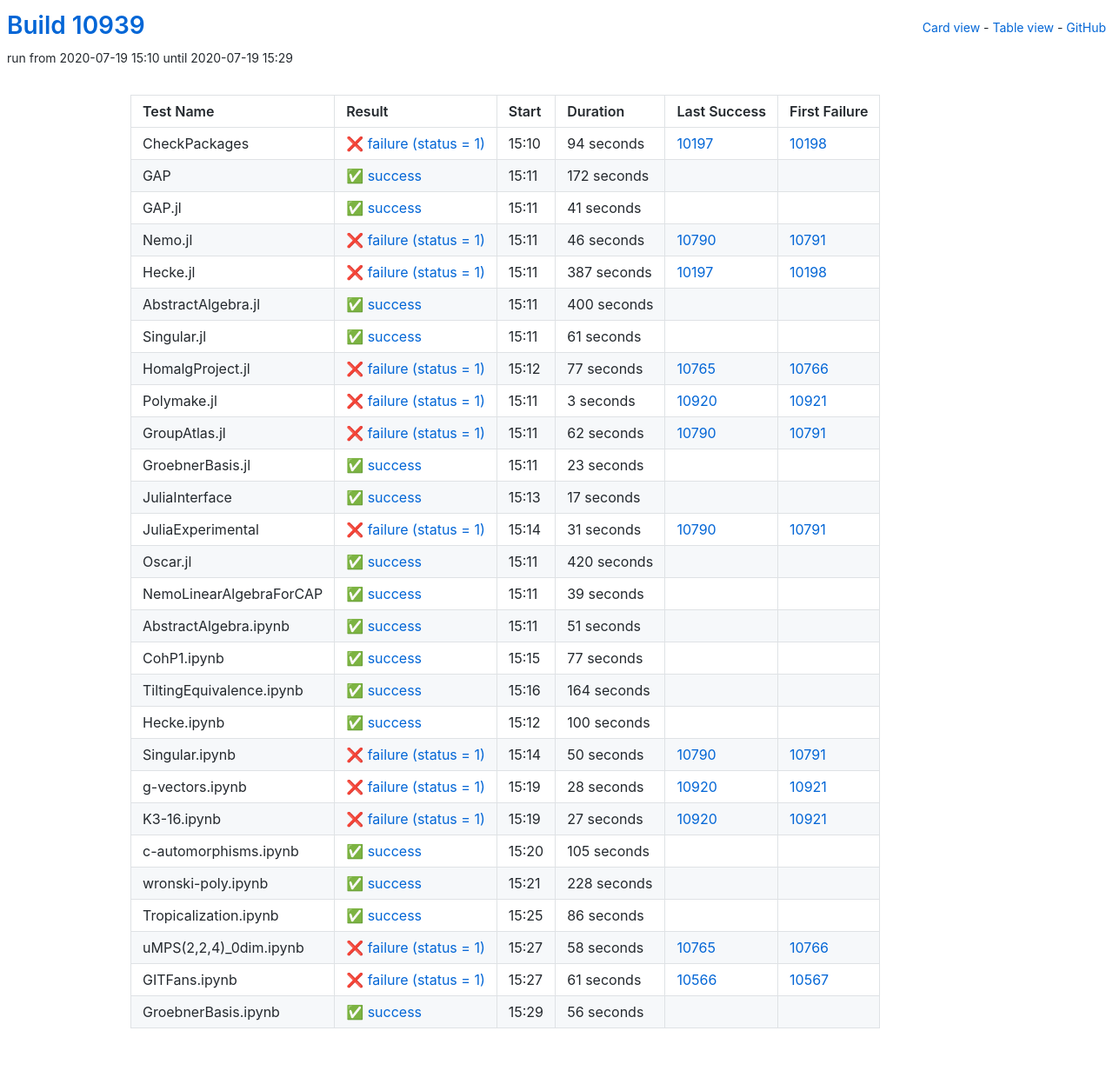
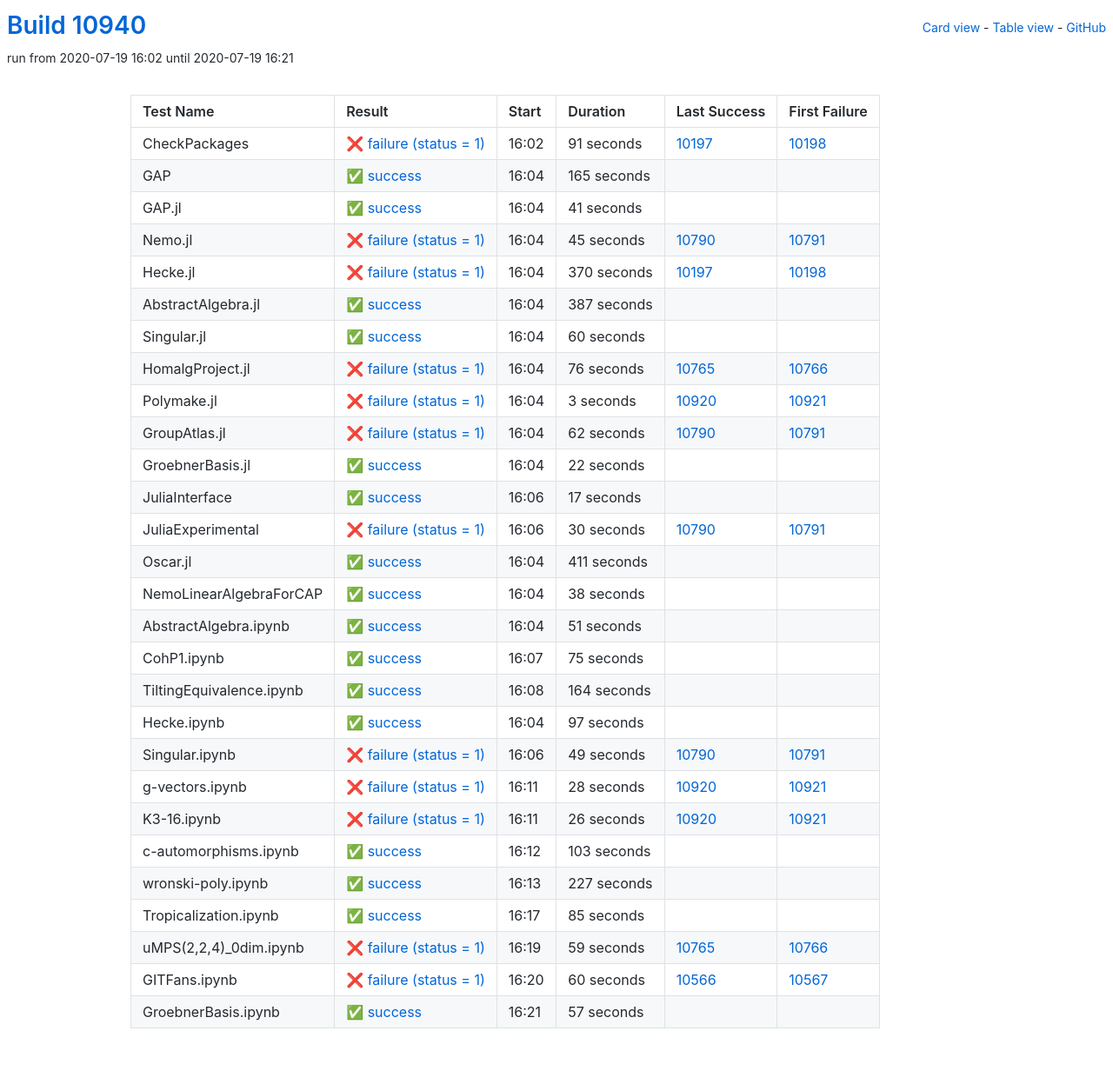
Before and after one commit to oscar-system/oscar-ci-status, a Jekyll site: the page built from table.html, in a window 1280 px wide. Shown: the whole page at 87% size. Built offline with Jekyll 4.4.1, drawn with Linux system fonts in a browser that asks for light colours.

Commit message:
Build #10940

```diff
--- a/_data/ci.yml
+++ b/_data/ci.yml
@@ -1,6 +1,6 @@
 ---
-build: 10939
-build_url: https://oscarci.mathematik.uni-kl.de/job/oscar/10939/
+build: 10940
+build_url: https://oscarci.mathematik.uni-kl.de/job/oscar/10940/
 job: oscar
 organization: oscar-system
 repo: oscar-ci-status
@@ -8,32 +8,32 @@ repourl: https://github.com/oscar-system/oscar-ci-status
 tests:
 - name: CheckPackages
   id: checkpackages
-  log: https://oscarci.mathematik.uni-kl.de/job/oscar/10939/artifact/logs/build-10939/CheckPackages.log
-  start: 2020-07-19 15:10
+  log: https://oscarci.mathematik.uni-kl.de/job/oscar/10940/artifact/logs/build-10940/CheckPackages.log
+  start: 2020-07-19 16:02
   success: false
   exitcode: 1
   status: failure
-  duration: 94
+  duration: 91
   last_success: 10197
   last_success_url: https://oscarci.mathematik.uni-kl.de/job/oscar/10197/
   first_failure: 10198
   first_failure_url: https://oscarci.mathematik.uni-kl.de/job/oscar/10198/
 - name: GAP
   id: gap
-  log: https://oscarci.mathematik.uni-kl.de/job/oscar/10939/artifact/logs/build-10939/GAP.log
-  start: 2020-07-19 15:11
+  log: https://oscarci.mathematik.uni-kl.de/job/oscar/10940/artifact/logs/build-10940/GAP.log
+  start: 2020-07-19 16:04
   success: true
   exitcode: 0
   status: success
-  duration: 172
+  duration: 165
   last_success: false
   last_success_url:
   first_failure: false
   first_failure_url:
 - name: GAP.jl
   id: gap-jl
-  log: https://oscarci.mathematik.uni-kl.de/job/oscar/10939/artifact/logs/build-10939/GAP.jl.log
-  start: 2020-07-19 15:11
+  log: https://oscarci.mathematik.uni-kl.de/job/oscar/10940/artifact/logs/build-10940/GAP.jl.log
+  start: 2020-07-19 16:04
   success: true
   exitcode: 0
   status: success
@@ -44,68 +44,68 @@ tests:
   first_failure_url:
 - name: Nemo.jl
   id: nemo-jl
-  log: https://oscarci.mathematik.uni-kl.de/job/oscar/10939/artifact/logs/build-10939/Nemo.jl.log
-  start: 2020-07-19 15:11
+  log: https://oscarci.mathematik.uni-kl.de/job/oscar/10940/artifact/logs/build-10940/Nemo.jl.log
+  start: 2020-07-19 16:04
   success: false
   exitcode: 1
   status: failure
-  duration: 46
+  duration: 45
   last_success: 10790
   last_success_url: https://oscarci.mathematik.uni-kl.de/job/oscar/10790/
   first_failure: 10791
   first_failure_url: https://oscarci.mathematik.uni-kl.de/job/oscar/10791/
 - name: Hecke.jl
   id: hecke-jl
-  log: https://oscarci.mathematik.uni-kl.de/job/oscar/10939/artifact/logs/build-10939/Hecke.jl.log
-  start: 2020-07-19 15:11
+  log: https://oscarci.mathematik.uni-kl.de/job/oscar/10940/artifact/logs/build-10940/Hecke.jl.log
+  start: 2020-07-19 16:04
   success: false
   exitcode: 1
   status: failure
-  duration: 387
+  duration: 370
   last_success: 10197
   last_success_url: https://oscarci.mathematik.uni-kl.de/job/oscar/10197/
   first_failure: 10198
   first_failure_url: https://oscarci.mathematik.uni-kl.de/job/oscar/10198/
 - name: AbstractAlgebra.jl
   id: abstractalgebra-jl
-  log: https://oscarci.mathematik.uni-kl.de/job/oscar/10939/artifact/logs/build-10939/AbstractAlgebra.jl.log
-  start: 2020-07-19 15:11
+  log: https://oscarci.mathematik.uni-kl.de/job/oscar/10940/artifact/logs/build-10940/AbstractAlgebra.jl.log
+  start: 2020-07-19 16:04
   success: true
   exitcode: 0
   status: success
-  duration: 400
+  duration: 387
   last_success: false
   last_success_url:
   first_failure: false
   first_failure_url:
 - name: Singular.jl
   id: singular-jl
-  log: https://oscarci.mathematik.uni-kl.de/job/oscar/10939/artifact/logs/build-10939/Singular.jl.log
-  start: 2020-07-19 15:11
+  log: https://oscarci.mathematik.uni-kl.de/job/oscar/10940/artifact/logs/build-10940/Singular.jl.log
+  start: 2020-07-19 16:04
   success: true
   exitcode: 0
   status: success
-  duration: 61
+  duration: 60
   last_success: false
   last_success_url:
   first_failure: false
   first_failure_url:
 - name: HomalgProject.jl
   id: homalgproject-jl
-  log: https://oscarci.mathematik.uni-kl.de/job/oscar/10939/artifact/logs/build-10939/HomalgProject.jl.log
-  start: 2020-07-19 15:12
+  log: https://oscarci.mathematik.uni-kl.de/job/oscar/10940/artifact/logs/build-10940/HomalgProject.jl.log
+  start: 2020-07-19 16:04
   success: false
   exitcode: 1
   status: failure
-  duration: 77
+  duration: 76
   last_success: 10765
   last_success_url: https://oscarci.mathematik.uni-kl.de/job/oscar/10765/
   first_failure: 10766
   first_failure_url: https://oscarci.mathematik.uni-kl.de/job/oscar/10766/
 - name: Polymake.jl
   id: polymake-jl
-  log: https://oscarci.mathematik.uni-kl.de/job/oscar/10939/artifact/logs/build-10939/Polymake.jl.log
-  start: 2020-07-19 15:11
+  log: https://oscarci.mathematik.uni-kl.de/job/oscar/10940/artifact/logs/build-10940/Polymake.jl.log
+  start: 2020-07-19 16:04
   success: false
   exitcode: 1
   status: failure
@@ -116,8 +116,8 @@ tests:
   first_failure_url: https://oscarci.mathematik.uni-kl.de/job/oscar/10921/
 - name: GroupAtlas.jl
   id: groupatlas-jl
-  log: https://oscarci.mathematik.uni-kl.de/job/oscar/10939/artifact/logs/build-10939/GroupAtlas.jl.log
-  start: 2020-07-19 15:11
+  log: https://oscarci.mathematik.uni-kl.de/job/oscar/10940/artifact/logs/build-10940/GroupAtlas.jl.log
+  start: 2020-07-19 16:04
   success: false
   exitcode: 1
   status: failure
@@ -128,20 +128,20 @@ tests:
   first_failure_url: https://oscarci.mathematik.uni-kl.de/job/oscar/10791/
 - name: GroebnerBasis.jl
   id: groebnerbasis-jl
-  log: https://oscarci.mathematik.uni-kl.de/job/oscar/10939/artifact/logs/build-10939/GroebnerBasis.jl.log
-  start: 2020-07-19 15:11
+  log: https://oscarci.mathematik.uni-kl.de/job/oscar/10940/artifact/logs/build-10940/GroebnerBasis.jl.log
+  start: 2020-07-19 16:04
   success: true
   exitcode: 0
   status: success
-  duration: 23
+  duration: 22
   last_success: false
   last_success_url:
   first_failure: false
   first_failure_url:
 - name: JuliaInterface
   id: juliainterface
-  log: https://oscarci.mathematik.uni-kl.de/job/oscar/10939/artifact/logs/build-10939/JuliaInterface.log
-  start: 2020-07-19 15:13
+  log: https://oscarci.mathematik.uni-kl.de/job/oscar/10940/artifact/logs/build-10940/JuliaInterface.log
+  start: 2020-07-19 16:06
   success: true
   exitcode: 0
   status: success
@@ -152,44 +152,44 @@ tests:
   first_failure_url:
 - name: JuliaExperimental
   id: juliaexperimental
-  log: https://oscarci.mathematik.uni-kl.de/job/oscar/10939/artifact/logs/build-10939/JuliaExperimental.log
-  start: 2020-07-19 15:14
+  log: https://oscarci.mathematik.uni-kl.de/job/oscar/10940/artifact/logs/build-10940/JuliaExperimental.log
+  start: 2020-07-19 16:06
   success: false
   exitcode: 1
   status: failure
-  duration: 31
+  duration: 30
   last_success: 10790
   last_success_url: https://oscarci.mathematik.uni-kl.de/job/oscar/10790/
   first_failure: 10791
   first_failure_url: https://oscarci.mathematik.uni-kl.de/job/oscar/10791/
 - name: Oscar.jl
   id: oscar-jl
-  log: https://oscarci.mathematik.uni-kl.de/job/oscar/10939/artifact/logs/build-10939/Oscar.jl.log
-  start: 2020-07-19 15:11
+  log: https://oscarci.mathematik.uni-kl.de/job/oscar/10940/artifact/logs/build-10940/Oscar.jl.log
+  start: 2020-07-19 16:04
   success: true
   exitcode: 0
   status: success
-  duration: 420
+  duration: 411
   last_success: false
   last_success_url:
   first_failure: false
   first_failure_url:
 - name: NemoLinearAlgebraForCAP
   id: nemolinearalgebraforcap
-  log: https://oscarci.mathematik.uni-kl.de/job/oscar/10939/artifact/logs/build-10939/NemoLinearAlgebraForCAP.log
-  start: 2020-07-19 15:11
+  log: https://oscarci.mathematik.uni-kl.de/job/oscar/10940/artifact/logs/build-10940/NemoLinearAlgebraForCAP.log
+  start: 2020-07-19 16:04
   success: true
   exitcode: 0
   status: success
-  duration: 39
+  duration: 38
   last_success: false
   last_success_url:
   first_failure: false
   first_failure_url:
 - name: AbstractAlgebra.ipynb
   id: abstractalgebra-ipynb
-  log: https://oscarci.mathematik.uni-kl.de/job/oscar/10939/artifact/logs/build-10939/AbstractAlgebra.ipynb.log
-  start: 2020-07-19 15:11
+  log: https://oscarci.mathematik.uni-kl.de/job/oscar/10940/artifact/logs/build-10940/AbstractAlgebra.ipynb.log
+  start: 2020-07-19 16:04
   success: true
   exitcode: 0
   status: success
@@ -200,20 +200,20 @@ tests:
   first_failure_url:
 - name: CohP1.ipynb
   id: cohp1-ipynb
-  log: https://oscarci.mathematik.uni-kl.de/job/oscar/10939/artifact/logs/build-10939/CohP1.ipynb.log
-  start: 2020-07-19 15:15
+  log: https://oscarci.mathematik.uni-kl.de/job/oscar/10940/artifact/logs/build-10940/CohP1.ipynb.log
+  start: 2020-07-19 16:07
   success: true
   exitcode: 0
   status: success
-  duration: 77
+  duration: 75
   last_success: false
   last_success_url:
   first_failure: false
   first_failure_url:
 - name: TiltingEquivalence.ipynb
   id: tiltingequivalence-ipynb
-  log: https://oscarci.mathematik.uni-kl.de/job/oscar/10939/artifact/logs/build-10939/TiltingEquivalence.ipynb.log
-  start: 2020-07-19 15:16
+  log: https://oscarci.mathematik.uni-kl.de/job/oscar/10940/artifact/logs/build-10940/TiltingEquivalence.ipynb.log
+  start: 2020-07-19 16:08
   success: true
   exitcode: 0
   status: success
@@ -224,32 +224,32 @@ tests:
   first_failure_url:
 - name: Hecke.ipynb
   id: hecke-ipynb
-  log: https://oscarci.mathematik.uni-kl.de/job/oscar/10939/artifact/logs/build-10939/Hecke.ipynb.log
-  start: 2020-07-19 15:12
+  log: https://oscarci.mathematik.uni-kl.de/job/oscar/10940/artifact/logs/build-10940/Hecke.ipynb.log
+  start: 2020-07-19 16:04
   success: true
   exitcode: 0
   status: success
-  duration: 100
+  duration: 97
   last_success: false
   last_success_url:
   first_failure: false
   first_failure_url:
 - name: Singular.ipynb
   id: singular-ipynb
-  log: https://oscarci.mathematik.uni-kl.de/job/oscar/10939/artifact/logs/build-10939/Singular.ipynb.log
-  start: 2020-07-19 15:14
+  log: https://oscarci.mathematik.uni-kl.de/job/oscar/10940/artifact/logs/build-10940/Singular.ipynb.log
+  start: 2020-07-19 16:06
   success: false
   exitcode: 1
   status: failure
-  duration: 50
+  duration: 49
   last_success: 10790
   last_success_url: https://oscarci.mathematik.uni-kl.de/job/oscar/10790/
   first_failure: 10791
   first_failure_url: https://oscarci.mathematik.uni-kl.de/job/oscar/10791/
 - name: g-vectors.ipynb
   id: g-vectors-ipynb
-  log: https://oscarci.mathematik.uni-kl.de/job/oscar/10939/artifact/logs/build-10939/g-vectors.ipynb.log
-  start: 2020-07-19 15:19
+  log: https://oscarci.mathematik.uni-kl.de/job/oscar/10940/artifact/logs/build-10940/g-vectors.ipynb.log
+  start: 2020-07-19 16:11
   success: false
   exitcode: 1
   status: failure
@@ -260,84 +260,84 @@ tests:
   first_failure_url: https://oscarci.mathematik.uni-kl.de/job/oscar/10921/
 - name: K3-16.ipynb
   id: k3-16-ipynb
-  log: https://oscarci.mathematik.uni-kl.de/job/oscar/10939/artifact/logs/build-10939/K3-16.ipynb.log
-  start: 2020-07-19 15:19
+  log: https://oscarci.mathematik.uni-kl.de/job/oscar/10940/artifact/logs/build-10940/K3-16.ipynb.log
+  start: 2020-07-19 16:11
   success: false
   exitcode: 1
   status: failure
-  duration: 27
+  duration: 26
   last_success: 10920
   last_success_url: https://oscarci.mathematik.uni-kl.de/job/oscar/10920/
   first_failure: 10921
   first_failure_url: https://oscarci.mathematik.uni-kl.de/job/oscar/10921/
 - name: c-automorphisms.ipynb
   id: c-automorphisms-ipynb
-  log: https://oscarci.mathematik.uni-kl.de/job/oscar/10939/artifact/logs/build-10939/c-automorphisms.ipynb.log
-  start: 2020-07-19 15:20
+  log: https://oscarci.mathematik.uni-kl.de/job/oscar/10940/artifact/logs/build-10940/c-automorphisms.ipynb.log
+  start: 2020-07-19 16:12
   success: true
   exitcode: 0
   status: success
-  duration: 105
+  duration: 103
   last_success: false
   last_success_url:
   first_failure: false
   first_failure_url:
 - name: wronski-poly.ipynb
   id: wronski-poly-ipynb
-  log: https://oscarci.mathematik.uni-kl.de/job/oscar/10939/artifact/logs/build-10939/wronski-poly.ipynb.log
-  start: 2020-07-19 15:21
+  log: https://oscarci.mathematik.uni-kl.de/job/oscar/10940/artifact/logs/build-10940/wronski-poly.ipynb.log
+  start: 2020-07-19 16:13
   success: true
   exitcode: 0
   status: success
-  duration: 228
+  duration: 227
   last_success: false
   last_success_url:
   first_failure: false
   first_failure_url:
 - name: Tropicalization.ipynb
   id: tropicalization-ipynb
-  log: https://oscarci.mathematik.uni-kl.de/job/oscar/10939/artifact/logs/build-10939/Tropicalization.ipynb.log
-  start: 2020-07-19 15:25
+  log: https://oscarci.mathematik.uni-kl.de/job/oscar/10940/artifact/logs/build-10940/Tropicalization.ipynb.log
+  start: 2020-07-19 16:17
   success: true
   exitcode: 0
   status: success
-  duration: 86
+  duration: 85
   last_success: false
   last_success_url:
   first_failure: false
   first_failure_url:
 - name: uMPS(2,2,4)_0dim.ipynb
   id: umps-2-2-4-0dim-ipynb
-  log: https://oscarci.mathematik.uni-kl.de/job/oscar/10939/artifact/logs/build-10939/uMPS-2-2-4-_0dim.ipynb.log
-  start: 2020-07-19 15:27
+  log: https://oscarci.mathematik.uni-kl.de/job/oscar/10940/artifact/logs/build-10940/uMPS-2-2-4-_0dim.ipynb.log
+  start: 2020-07-19 16:19
   success: false
   exitcode: 1
   status: failure
-  duration: 58
+  duration: 59
   last_success: 10765
   last_success_url: https://oscarci.mathematik.uni-kl.de/job/oscar/10765/
   first_failure: 10766
   first_failure_url: https://oscarci.mathematik.uni-kl.de/job/oscar/10766/
 - name: GITFans.ipynb
   id: gitfans-ipynb
-  log: https://oscarci.mathematik.uni-kl.de/job/oscar/10939/artifact/logs/build-10939/GITFans.ipynb.log
-  start: 2020-07-19 15:27
+  log: https://oscarci.mathematik.uni-kl.de/job/oscar/10940/artifact/logs/build-10940/GITFans.ipynb.log
+  start: 2020-07-19 16:20
   success: false
   exitcode: 1
   status: failure
-  duration: 61
+  duration: 60
   last_success: 10566
   last_success_url: https://oscarci.mathematik.uni-kl.de/job/oscar/10566/
   first_failure: 10567
   first_failure_url: https://oscarci.mathematik.uni-kl.de/job/oscar/10567/
 - name: GroebnerBasis.ipynb
   id: groebnerbasis-ipynb
-  log: https://oscarci.mathematik.uni-kl.de/job/oscar/10939/artifact/logs/build-10939/GroebnerBasis.ipynb.log
-  start: 2020-07-19 15:29
+  log: https://oscarci.mathematik.uni-kl.de/job/oscar/10940/artifact/logs/build-10940/GroebnerBasis.ipynb.log
+  start: 2020-07-19 16:21
   success: true
   exitcode: 0
   status: success
-  duration: 56
+  duration: 57
   last_success: false
   last_success_url:
   first_failure: false
```
Also changed, not shown: README.md.
